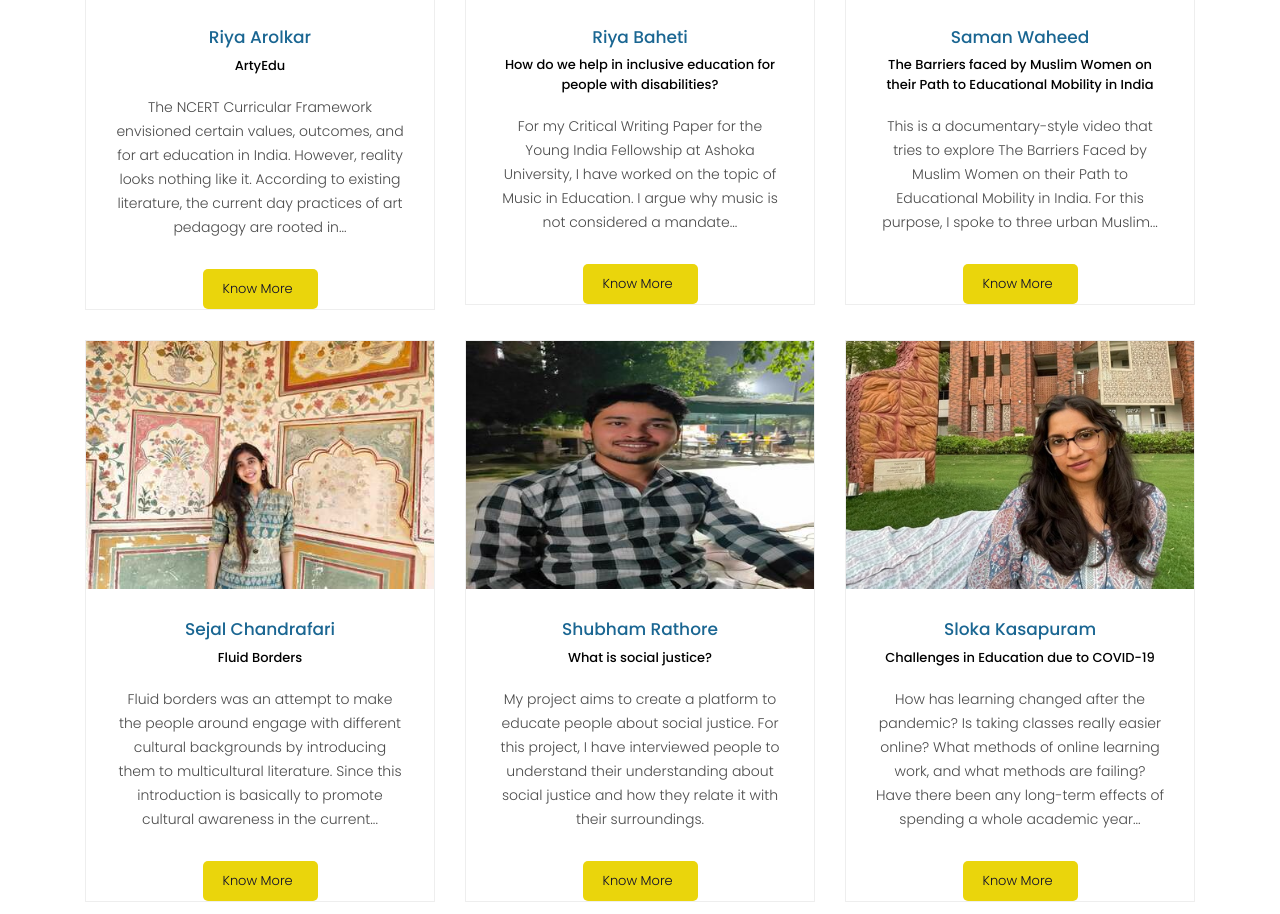
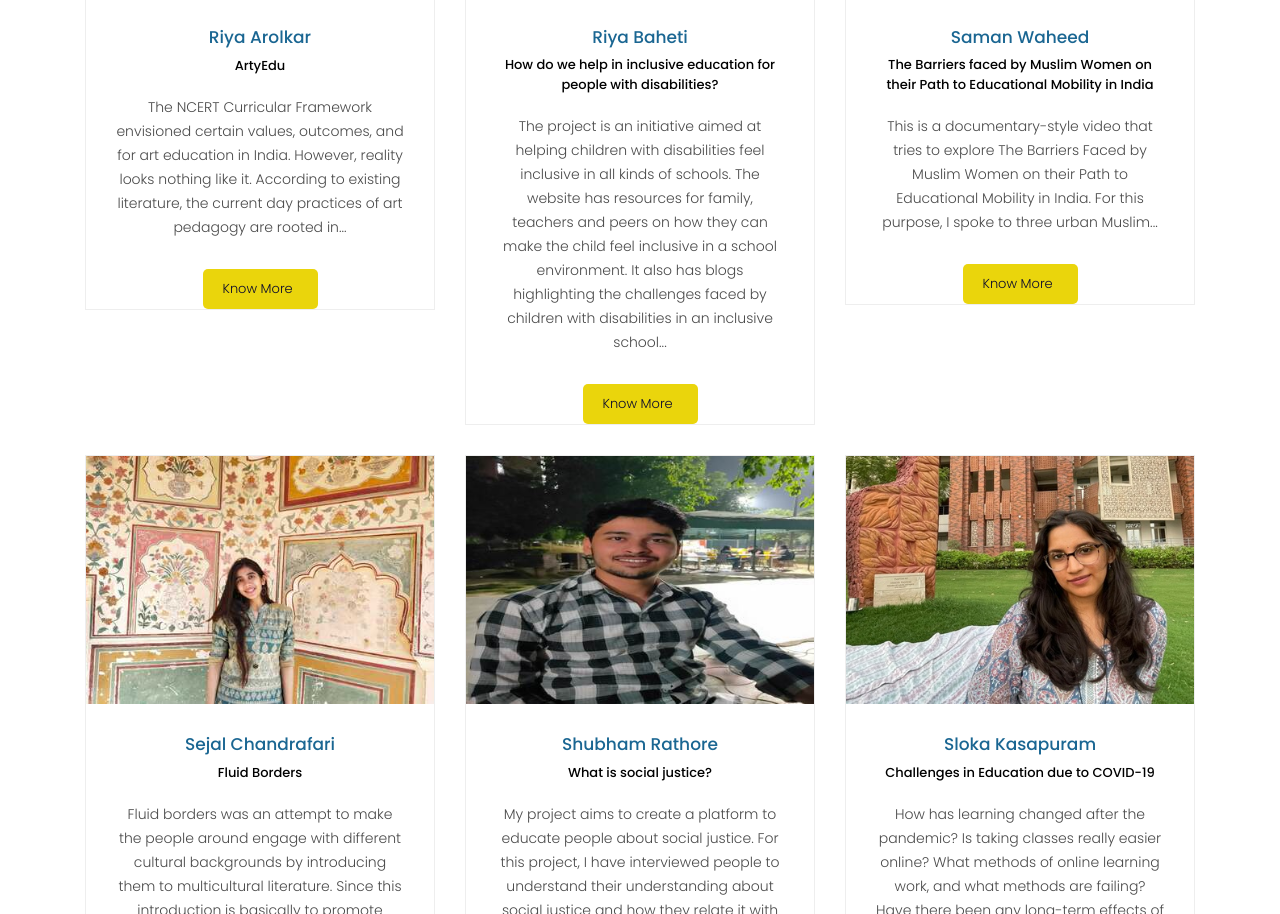
Before and after one commit to cw-education-206/cw-education, a plain HTML site: page index.html in a window 1280 px wide. Shown: the part 5641-6555 px from the top of the page. Drawn offline with Linux system fonts and the light colour scheme.

Commit message:
Update index.html

```diff
--- a/index.html
+++ b/index.html
@@ -603,7 +603,7 @@ By Baidehi Ghosh for CW 206
               <div class="down-content">
                 <h4>Riya Baheti</h4>
                 <span>How do we help in inclusive education for people with disabilities?</span>
-                <p>For my Critical Writing Paper for the Young India Fellowship at Ashoka University, I have worked on the topic of Music in Education. I argue why music is not considered a mandate...</p>
+                <p>The project is an initiative aimed at helping children with disabilities feel inclusive in all kinds of schools. The website has resources for family, teachers and peers on how they can make the child feel inclusive in a school environment. It also has blogs highlighting the challenges faced by children with disabilities in an inclusive school...</p>
               </div>
 			   <div>
 				<a href="riya_b.html"  style="display: block;width: 115px;margin: 0 auto;" class="filled-button">Know More</a>
```
